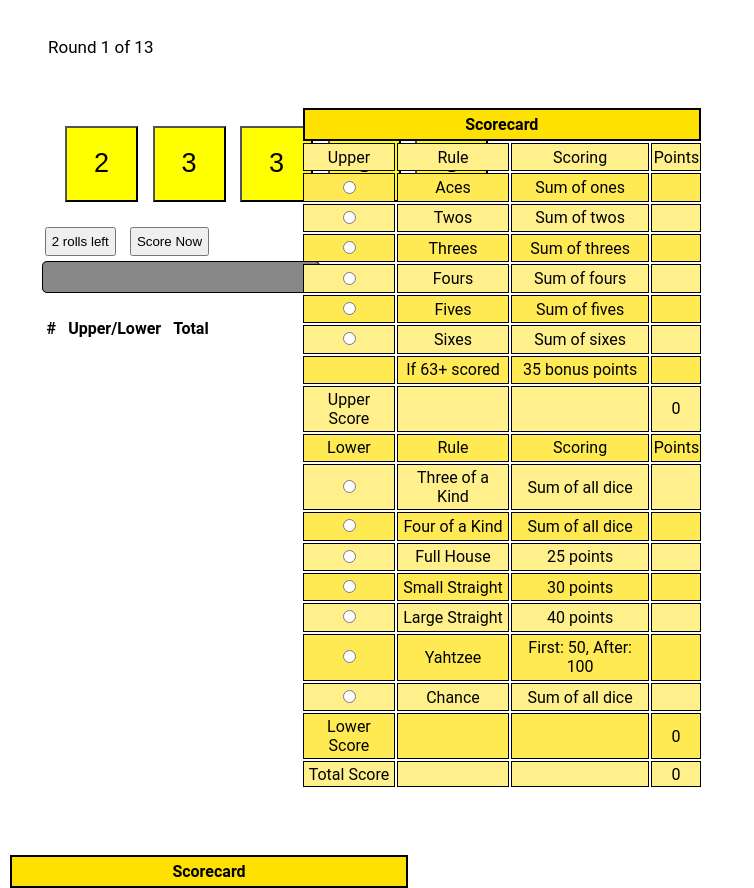
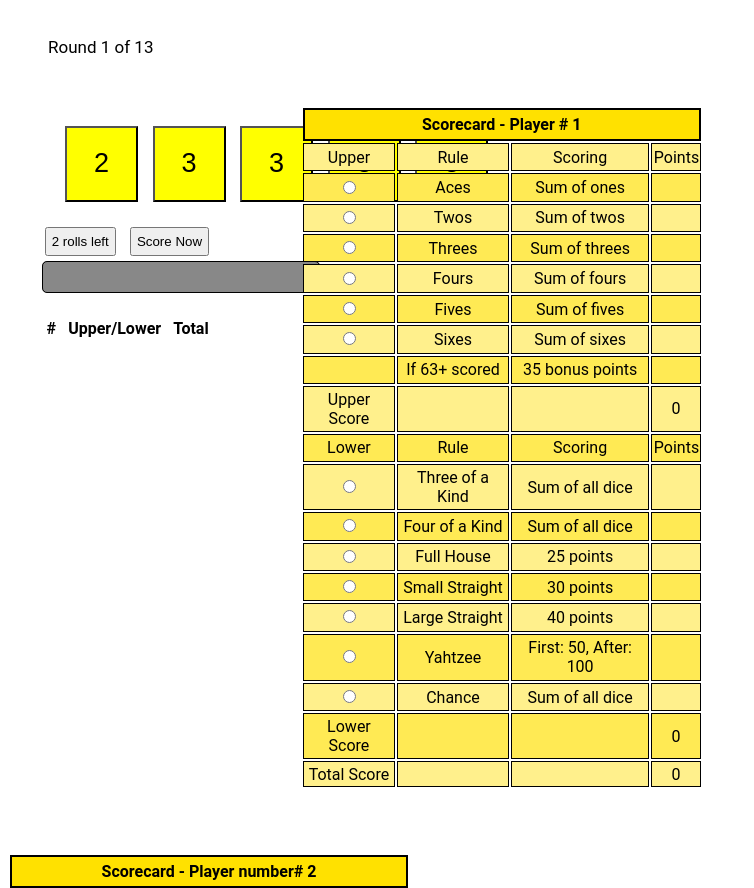
Before and after one commit to FrankDev-327/yamd-game, a website: page resources/game.html in a window 1280 px wide. Shown: the part 114-1002 px from the top of the page, without its empty margins (0-754 px from the left). Drawn offline with nearby package versions, Linux system fonts and the light colour scheme; no server answers.

Commit message:
added comments to explain part of the code

```diff
--- a/resources/game.html
+++ b/resources/game.html
@@ -51,7 +51,7 @@
 		<table class="lrDiv" id ="lrDiv">
 			<thead>
 				<tr class="scorecard" class="header">
-					<th colspan="4">Scorecard</th>
+					<th colspan="4">Scorecard - Player # 1</th>
 				</tr>
 			</thead>
 			<tbody>
@@ -494,7 +494,7 @@
 <table class="llDiv" id ="llDiv">
 	<thead>
 		<tr class="scorecard2" class="header">
-			<th colspan="4">Scorecard</th>
+			<th colspan="4">Scorecard - Player number# 2</th>
 		</tr>
 	</thead>
 	<tbody>
--- a/resources/socket.client.js
+++ b/resources/socket.client.js
@@ -9,6 +9,8 @@
 });
 
 function populateTable(data) {
+    //TODO according the player's number,
+    // the table is going to be populated
     if(data.user.playerNumber == 1) {
         document.querySelector('#score-table tbody')
         .insertAdjacentHTML('afterend', createTableRow(data));
--- a/src/socket/game.socket.ts
+++ b/src/socket/game.socket.ts
@@ -6,6 +6,9 @@
     handleConnection(socket: Socket): void {
         socket.emit('ping', 'Hi! I am a live socket connection');
 
+        //TODO this socket send data to specific player
+        //they have finished to play.
+        //** NOTE ** check "socket.client.js" file in resources directory
         socket.on('set-scores', async (data) => {
             const scoreData = await create(data);
             socket.emit('scores', scoreData);
```
